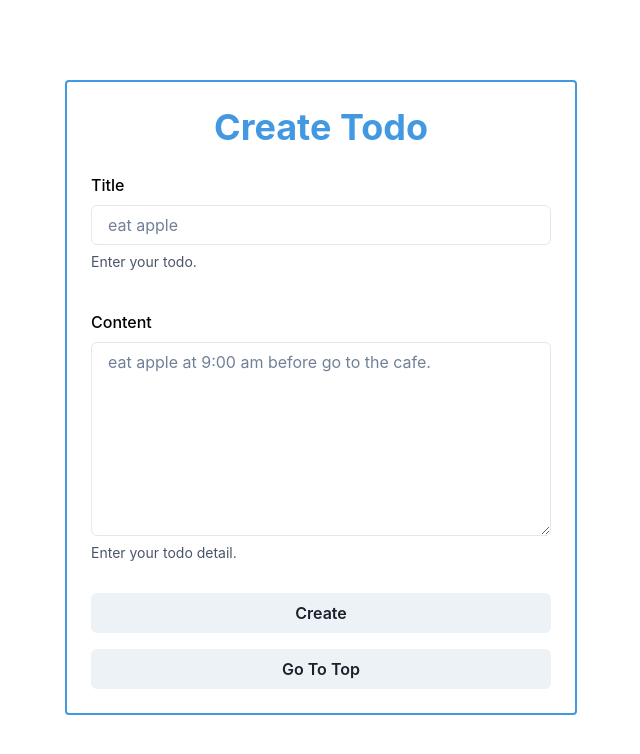
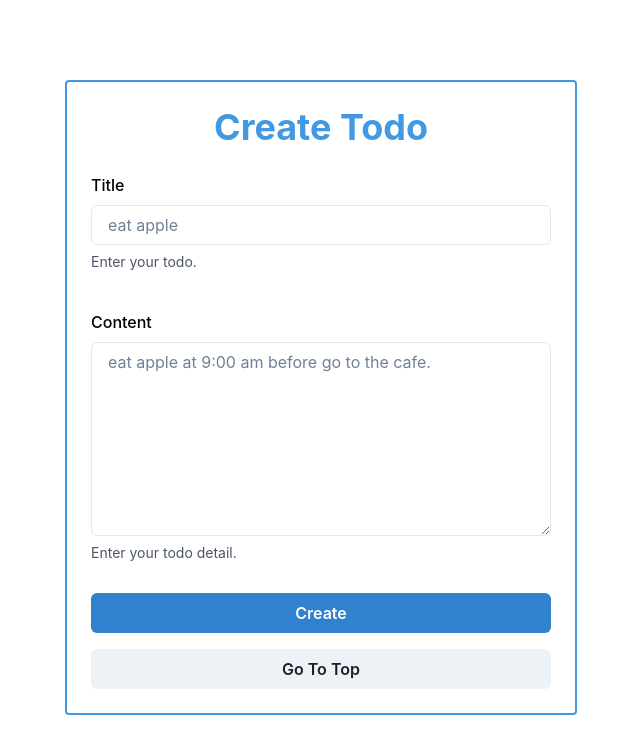
Before and after one commit to shinsaku-web/TodoRedux, a Next.js app: page /create in a window 1280 px wide. Shown: the top 754 px of the page, without its empty margins (319-959 px from the left). Built offline with nearby package versions, Linux system fonts and the light colour scheme.

Commit message:
update:ボタンカラーの追加

```diff
--- a/src/components/templates/CreateTodoTemplate.tsx
+++ b/src/components/templates/CreateTodoTemplate.tsx
@@ -63,7 +63,7 @@ export const CreateTodoTemplate = () => {
           <FormHelperText>Enter your todo detail.</FormHelperText>
         </FormControl>
         <Box pt={8}>
-          <Button onClick={handleClick} w={'full'}>
+          <Button colorScheme={'blue'} onClick={handleClick} w={'full'}>
             Create
           </Button>
           <Button onClick={handleGoToTop} w={'full'} mt='4'>
```
